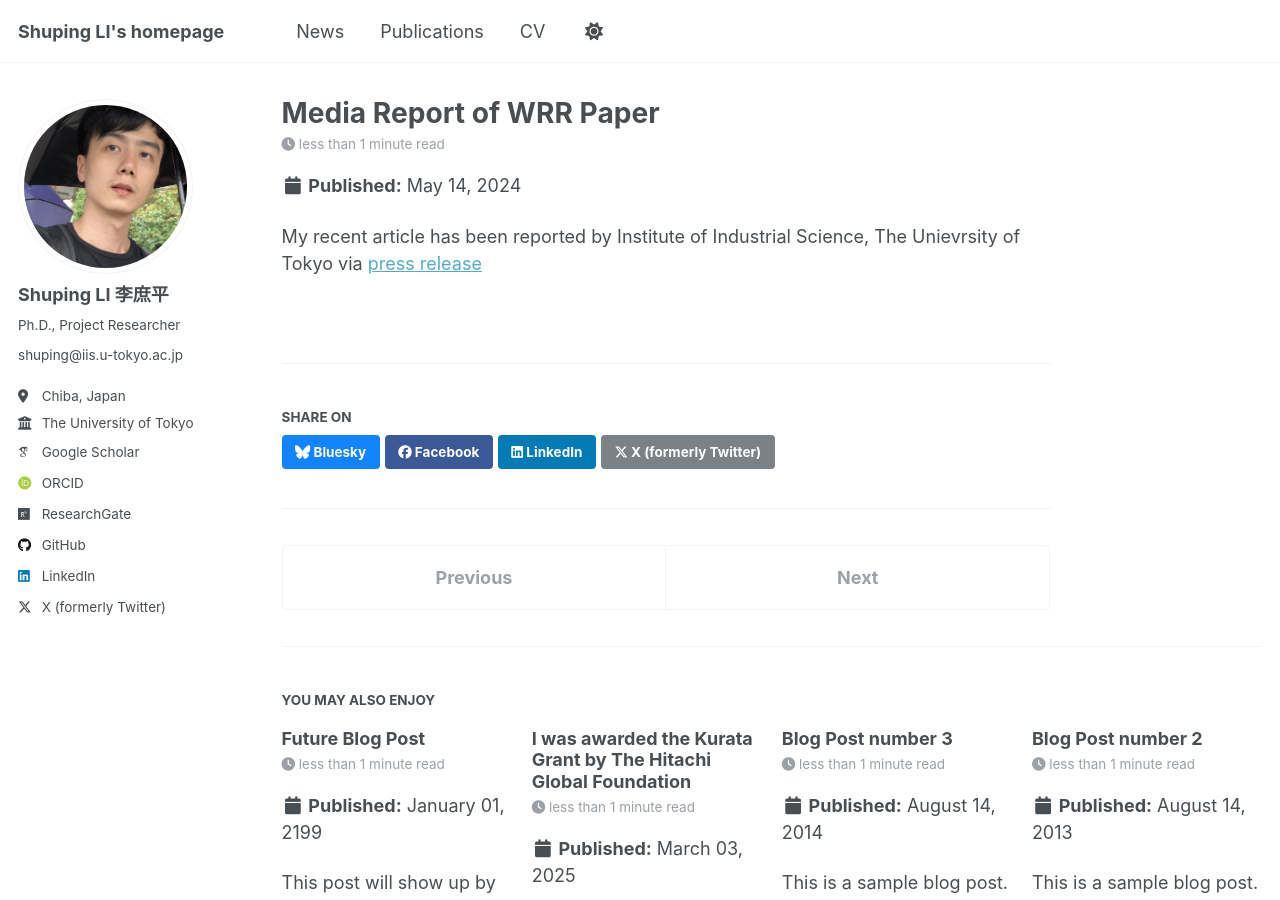
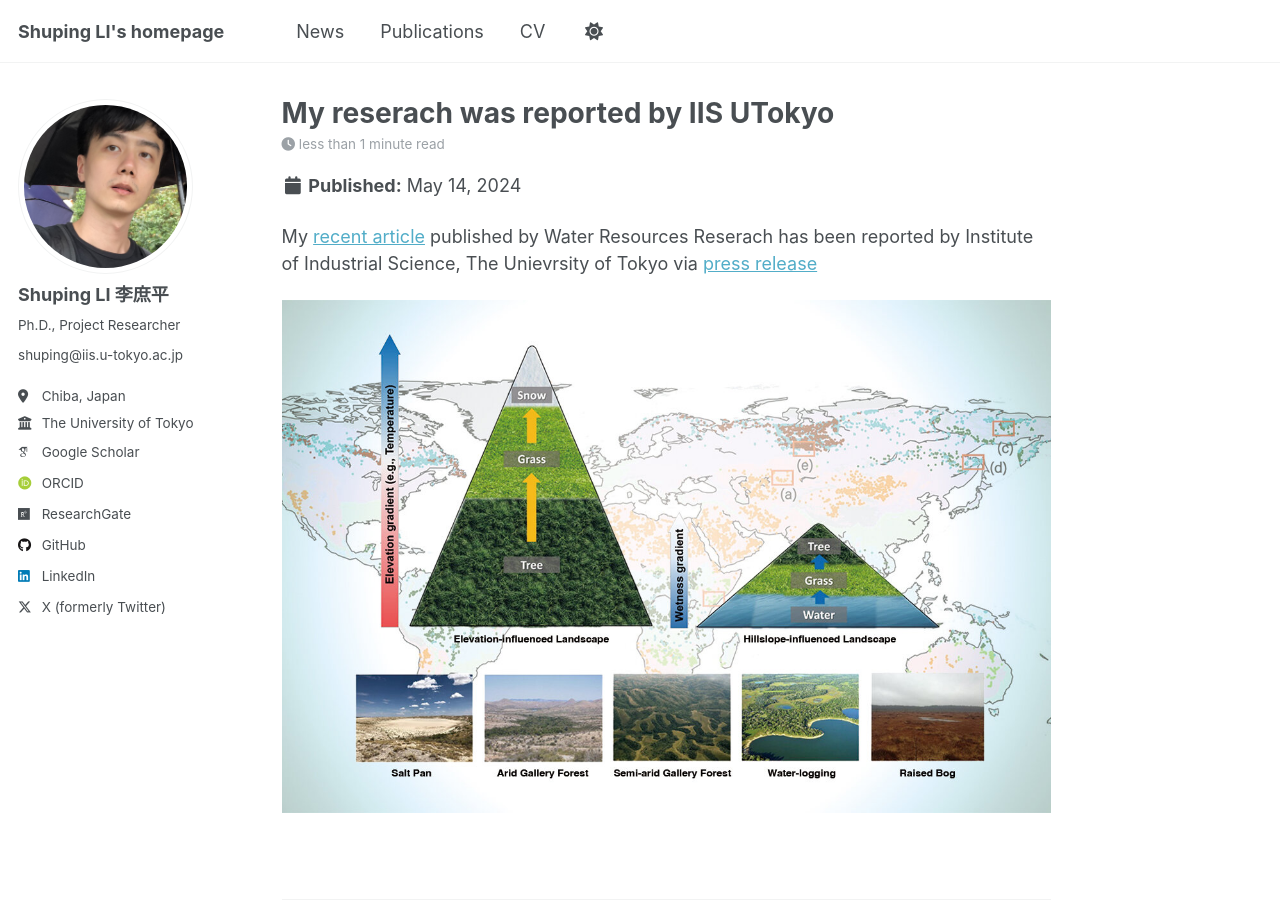
Before and after one commit to shuping-li/shuping-li.github.io, a Jekyll site: the page built from _posts/2024-05-14-blog-post-1.md, in a window 1280 px wide and 900 px high. Built offline with Jekyll 4.4.1, drawn with Linux system fonts in a browser that asks for light colours; some web fonts are replaced.

Commit message:
Update 2024-05-14-blog-post-1.md

```diff
--- a/_posts/2024-05-14-blog-post-1.md
+++ b/_posts/2024-05-14-blog-post-1.md
@@ -1,9 +1,11 @@
 ---
-title: 'Media Report of WRR Paper'
+title: 'My reserach was reported by IIS UTokyo'
 date: 2024-05-14
 permalink: /posts/2024/05/blog-post-1/
 tags:
 
 ---
 
-My recent article has been reported by Institute of Industrial Science, The Unievrsity of Tokyo via [press release](https://www.iis.u-tokyo.ac.jp/en/news/4529/)
+My [recent article](https://agupubs.onlinelibrary.wiley.com/doi/10.1029/2023WR036214) published by Water Resources Reserach has been reported by Institute of Industrial Science, The Unievrsity of Tokyo via [press release](https://www.iis.u-tokyo.ac.jp/en/news/4529/)
+
+![Abstract picture](/images/IIS_press_release.jpg)
```
